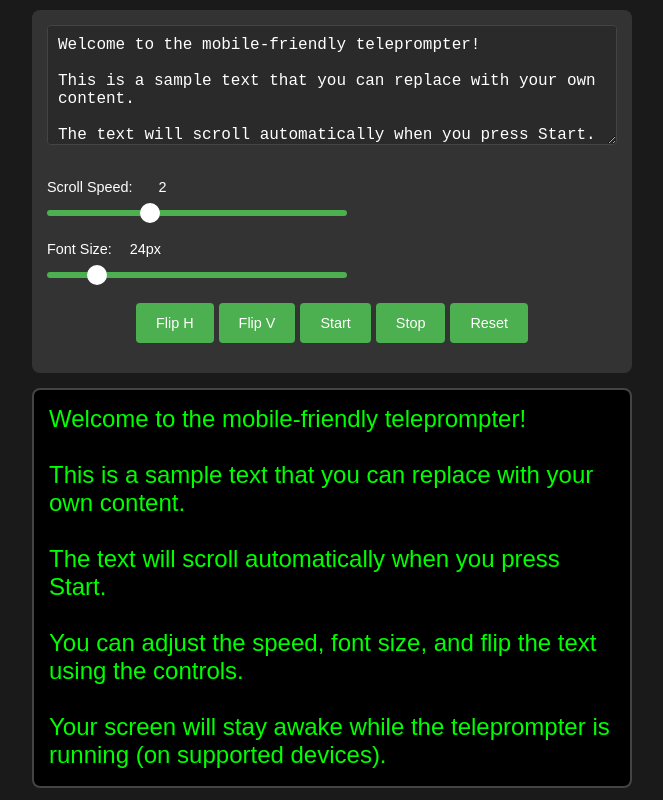
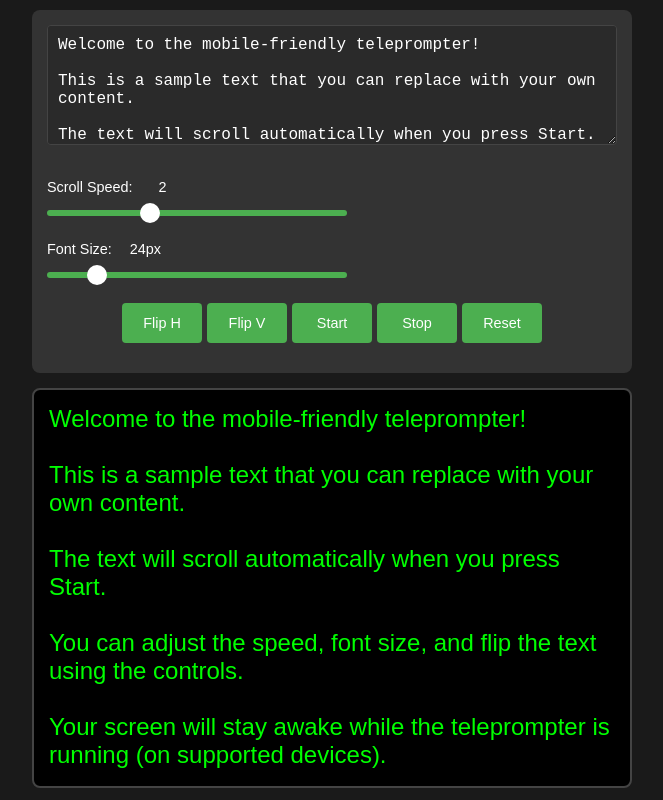
Before and after one commit to AhsanAyaz/simple-teleprompter, a plain HTML site: page index.html in a window 1280 px wide. Shown: the whole page, without its empty margins (308-971 px from the left). Drawn offline with Linux system fonts and the light colour scheme.

Commit message:
Update index.html

```diff
--- a/index.html
+++ b/index.html
@@ -5,6 +5,7 @@
     <meta name="viewport" content="width=device-width, initial-scale=1.0">
     <title>Simple Teleprompter</title>
     <style>
+        /* Previous styles remain the same until button styling */
         * {
             box-sizing: border-box;
             margin: 0;
@@ -68,6 +69,7 @@
             font-size: 24px;
         }
 
+        /* Updated button styling */
         button {
             background: #4CAF50;
             border: none;
@@ -76,13 +78,12 @@
             border-radius: 4px;
             cursor: pointer;
             font-size: 0.9rem;
+            min-width: 80px;
             touch-action: manipulation;
-            -webkit-tap-highlight-color: transparent;
         }
 
         button:active {
             background: #45a049;
-            transform: scale(0.98);
         }
 
         input[type="range"] {
@@ -158,16 +159,6 @@
                 height: 100px;
             }
         }
-
-        /* Prevent text selection */
-        .no-select {
-            -webkit-touch-callout: none;
-            -webkit-user-select: none;
-            -khtml-user-select: none;
-            -moz-user-select: none;
-            -ms-user-select: none;
-            user-select: none;
-        }
     </style>
 </head>
 <body>
@@ -195,7 +186,7 @@ Your screen will stay awake while the teleprompter is running (on supported devi
         </div>
 
         <div class="control-group">
-            <div class="button-group no-select">
+            <div class="button-group">
                 <button id="flip-h">Flip H</button>
                 <button id="flip-v">Flip V</button>
                 <button id="start">Start</button>
@@ -295,7 +286,7 @@ Your screen will stay awake while the teleprompter is running (on supported devi
             await stopScroll();
         }
 
-        // Touch controls for prompter container
+        // Touch controls for speed adjustment - only on the prompter container
         const prompterContainer = document.querySelector('.prompter-container');
 
         prompterContainer.addEventListener('touchstart', (e) => {
@@ -307,7 +298,6 @@ Your screen will stay awake while the teleprompter is running (on supported devi
             const touchY = e.touches[0].clientY;
             const diff = touchStartY - touchY;
 
-            // Adjust speed based on touch movement
             let newSpeed = currentSpeed + (diff / 200);
             newSpeed = Math.max(0.5, Math.min(5, newSpeed));
 
@@ -342,11 +332,6 @@ Your screen will stay awake while the teleprompter is running (on supported devi
             prompterText.style.fontSize = `${size}px`;
         });
 
-        // Prevent double-tap zoom on mobile
-        document.addEventListener('touchend', (e) => {
-            e.preventDefault();
-        }, { passive: false });
-
         // Initial setup
         updateText();
         prompterText.style.fontSize = `${fontSizeControl.value}px`;
```
